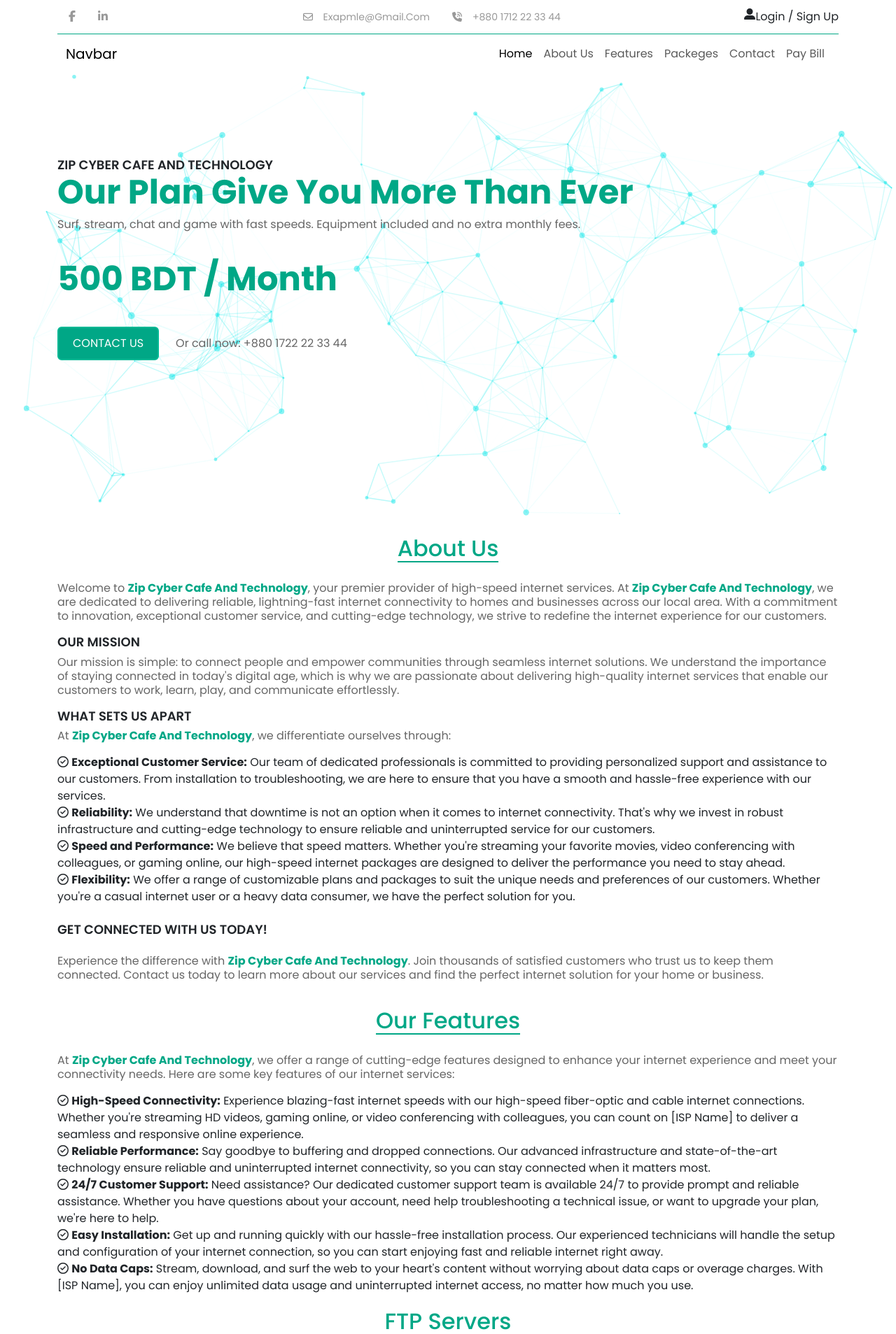
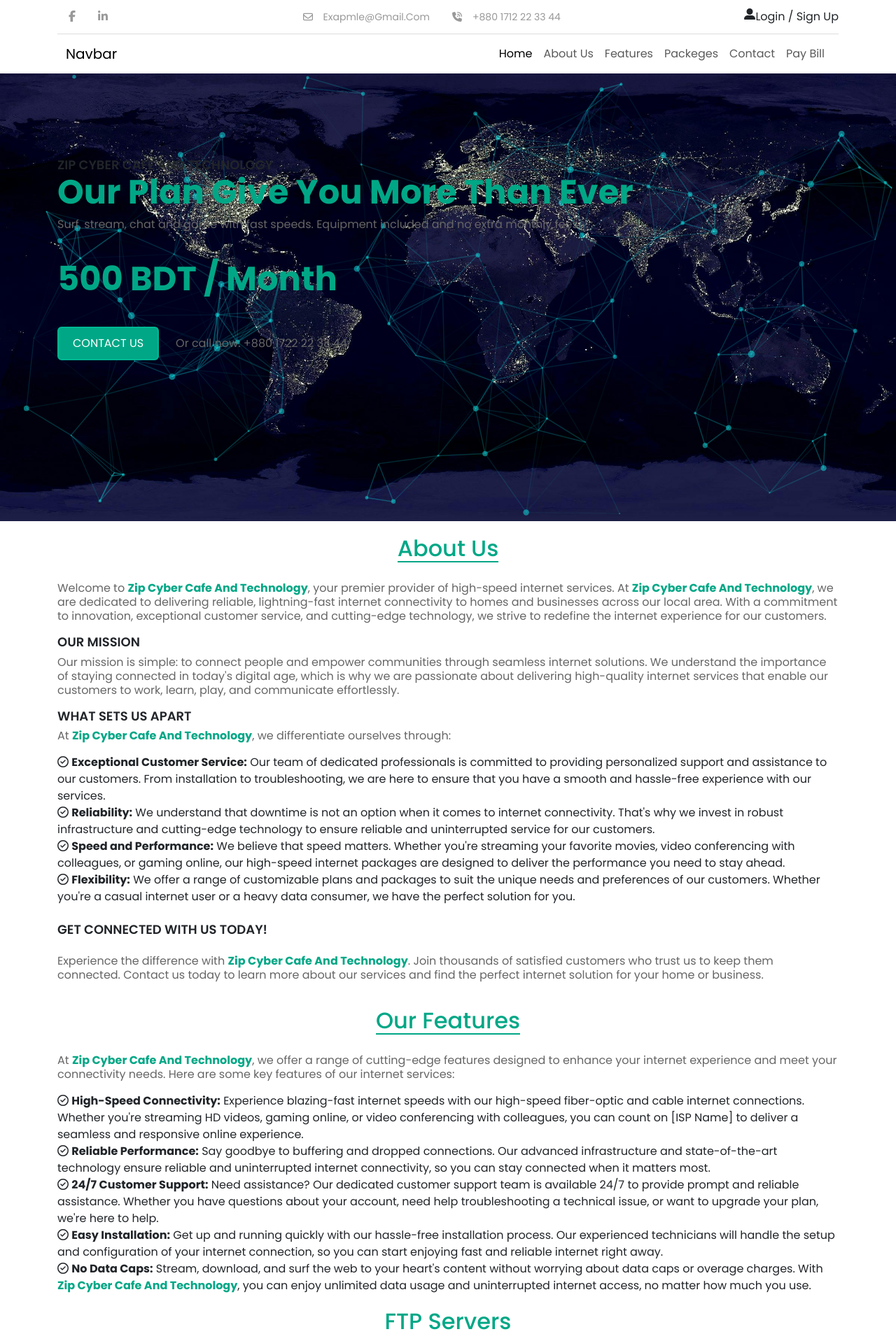
Before and after one commit to stay-close/isp, a plain HTML site: page index.html in a window 1280 px wide. Shown: the top 1907 px of the page at 70% size. Drawn offline with nearby package versions, Linux system fonts and the light colour scheme.

Commit message:
header area background img added

```diff
--- a/css/particals.css
+++ b/css/particals.css
@@ -4,7 +4,7 @@ canvas {
 }
 
 .count-particles {
-  background: #000022;
+  background: url(../images/about_us_bg.jpg);
   position: absolute;
   top: 48px;
   left: 0;
@@ -43,9 +43,9 @@ canvas {
   width: 100%;
   height: 80vh;
   /* background-color: rgb(240, 219, 219); */
-  background-image: url("");
+  background-image: url("../images/about_us_bg.jpg");
   background-size: cover;
   background-position: 50% 50%;
   background-repeat: no-repeat;
-
+  background-attachment: fixed;
 }
--- a/css/styles.css
+++ b/css/styles.css
@@ -112,7 +112,8 @@ span.company_name {
 /* header top */
 
 .header_top {
-  border-bottom: var(--border_bottom);
+  border-bottom: 0.5px solid #ddd;
+
 }
 .header_top ul.social_nav li a {
   color: #999;
--- a/index.html
+++ b/index.html
@@ -313,7 +313,7 @@
                   <span>
                     <strong>No Data Caps:</strong> Stream, download, and surf
                     the web to your heart's content without worrying about data
-                    caps or overage charges. With [ISP Name], you can enjoy
+                    caps or overage charges. With <span class="company_name">Zip Cyber Cafe And Technology</span>, you can enjoy
                     unlimited data usage and uninterrupted internet access, no
                     matter how much you use.
                   </span>
```
